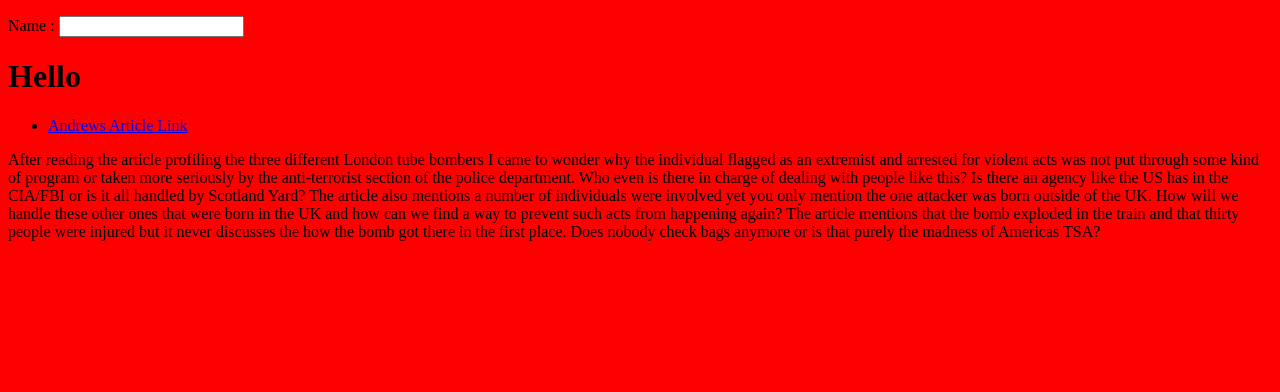
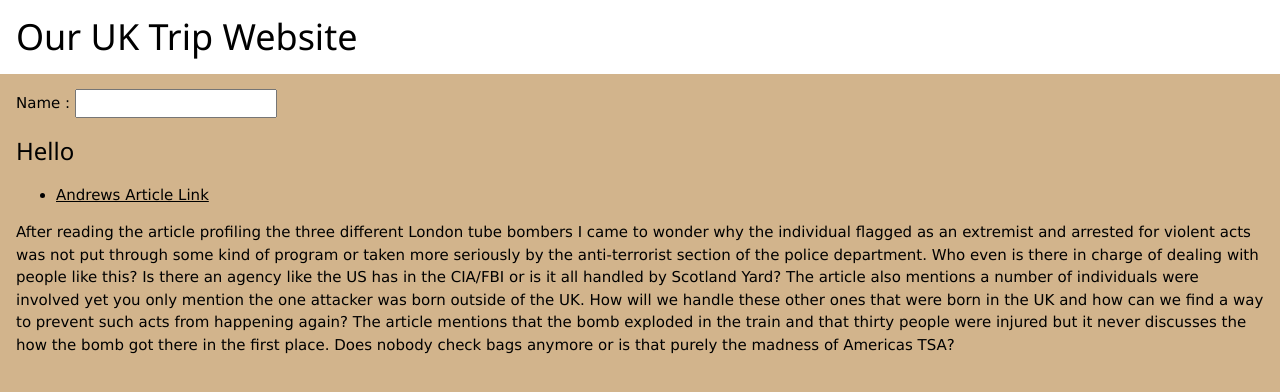
Before and after one commit to mcook18/Editorial-site, a plain HTML site: page index.html in a window 1280 px wide. Drawn offline with nearby package versions, Linux system fonts and the light colour scheme.

Commit message:
Final Changes Oct 5th

```diff
--- a/index.html
+++ b/index.html
@@ -1,18 +1,25 @@
 <!DOCTYPE html>
 <html lang="en-US">
 <meta charset="UTF-8">
+<meta name="viewport" content="width=device-width, initial-scale=1">
+
 <title>UK Trip Website</title>
 <script src="https://ajax.googleapis.com/ajax/libs/angularjs/1.6.4/angular.min.js"></script>
+<link rel="stylesheet" href="https://www.w3schools.com/w3css/4/w3.css">
 <style>
 div,body {
-	background-color: Red;
+	background-color: Tan;
 }
 </style>
 <body>
-
-<div ng-app="">
+<div class="w3-container w3-white">
+  <h1>Our UK Trip Website</h1>
+</div>
+<div class = "w3-container w3-tan">
+ <div ng-app="">
   <p>Name : <input type="text" ng-model="name"></p>
-  <h1>Hello {{name}}</h1>
+  <h3>Hello {{name}}</h3>
+ </div>
   <ul>
 	<li><a href = "http://www.independent.co.uk/news/uk/home-news/london-bombing-tube-parsons-green-suspect-cctv-video-footage-identity-yahyah-farroukh-a7954421.html" target = "_blank">Andrews Article Link</a></li>
   </ul>
```
